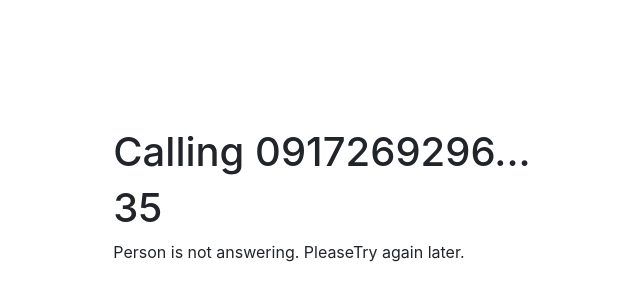
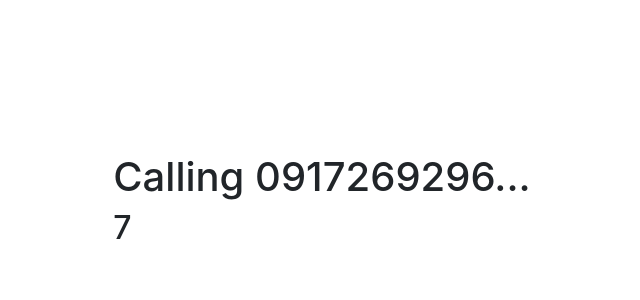
Before and after one commit to franem-98/Phone-book-frontend, a React (Create React App) app: page /calling/0917269296 in a window 1280 px wide. Shown: the part 196-496 px from the top of the page, without its empty margins (318-958 px from the left). Built offline with nearby package versions, Linux system fonts and the light colour scheme.

Commit message:
Simplified second counter and fixed navigation timeout problem.

```diff
--- a/src/components/Calling.jsx
+++ b/src/components/Calling.jsx
@@ -1,20 +1,39 @@
-import React from "react";
-import { useLocation, useParams } from "react-router-dom";
-import SecondCounter from "./SecondCounter";
+import React, { useEffect, useState } from "react";
+import { useLocation, useParams, useNavigate } from "react-router-dom";
 
 //add seconds counter
 
 function Calling() {
+  const [seconds, setSeconds] = useState(0);
+  const [callTimedOut, setCallTimedOut] = useState(false);
   const { id } = useParams();
-  const location = useLocation();
-  const contact = location.state;
+  const { state: contact } = useLocation();
+  const navigate = useNavigate();
+  const secondLimit = 35;
 
   const contactId = contact ? contact.name : id;
+
+  useEffect(() => {
+    let timer = setInterval(() => {
+      setSeconds(seconds + 1);
+    }, 1000);
+
+    if (seconds === secondLimit) {
+      setCallTimedOut(true);
+      clearInterval(timer);
+      setTimeout(() => {
+        navigate(-1);
+      }, 4000);
+    }
+
+    return () => clearInterval(timer);
+  }, [seconds, setSeconds, navigate]);
 
   return (
     <div className="calling-page">
       <h1>Calling {contactId}...</h1>
-      <SecondCounter />
+      <h2>{seconds}</h2>
+      {callTimedOut && <p>Person is not answering. Please try again later.</p>}
     </div>
   );
 }
--- a/src/components/SecondCounter.jsx
+++ /dev/null
@@ -1,37 +0,0 @@
-import React, { useEffect, useState } from "react";
-import { useNavigate } from "react-router-dom";
-
-function SecondCounter() {
-  const [seconds, setSeconds] = useState(30);
-  const [callTimedOut, setCallTimedOut] = useState(false);
-  const navigate = useNavigate();
-
-  //const handleTimeOut = setTimeout(navigate(-1), 5000);
-
-  useEffect(() => {
-    const interval = setInterval(() => {
-      setSeconds(seconds + 1);
-    }, 1000);
-
-    if (seconds === 35) {
-      setCallTimedOut(true);
-      //handleTimeOut();
-      return clearInterval(interval);
-    }
-
-    return () => {
-      clearInterval(interval);
-      //clearTimeout(handleTimeOut);
-      setCallTimedOut(false);
-    };
-  }, [seconds]);
-
-  return (
-    <div>
-      <h1>{seconds}</h1>
-      {callTimedOut && <p>Person is not answering. PleaseTry again later.</p>}
-    </div>
-  );
-}
-
-export default SecondCounter;
```
